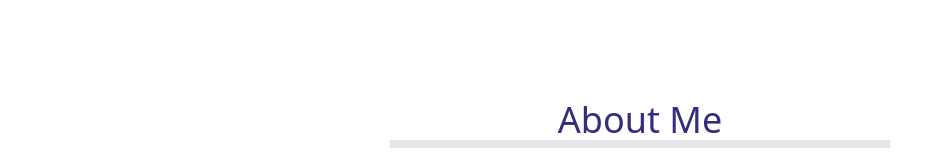
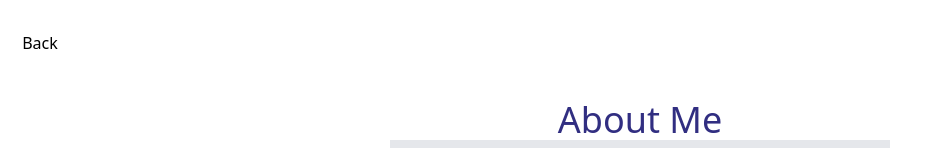
Before and after one commit to AnkitBishtForReal/MyPortfolio, a React (Vite) app: page /about in a window 1280 px wide. Shown: the top 160 px of the page, without its empty margins (0-930 px from the left). Built offline with nearby package versions, Linux system fonts and the light colour scheme.

Commit message:
minor fix

```diff
--- a/src/About.tsx
+++ b/src/About.tsx
@@ -1,8 +1,16 @@
+import { motion } from "framer-motion";
 import { FC } from "react";
+import {
+  BrowserRouter as Router,
+  Route,
+  Link,
+  useNavigate,
+  BrowserRouter,
+} from "react-router-dom";
 type AboutProps = {};
 const About: FC<AboutProps> = (props) => {
+  const navigate = useNavigate();
   return (
-    <section id="about">
     <div>
       <div className=" p-2 border-b-8 border-gray-200 ">
         <div className="flex justify-around">
@@ -32,12 +40,27 @@ const About: FC<AboutProps> = (props) => {
         <h2 className="text-sm font-medium text-gray-500">About</h2>
 
         <h3>
-            I have studied from code yogi batch. And developed interest in
-            coding.{" "}
+          I have studied from code yogi batch. And developed interest in coding.{" "}
         </h3>
       </div>
+      <motion.button
+        onClick={() => navigate("/")}
+        animate={{
+          scale: [1, 2, 2, 1, 1],
+          rotate: [0, 0, 180, 180, 0],
+          borderRadius: ["0%", "0%", "50%", "50%", "0%"],
+        }}
+        transition={{
+          duration: 2,
+          ease: "easeInOut",
+          times: [0, 0.2, 0.5, 0.8, 1],
+          repeat: Infinity,
+          repeatDelay: 1,
+        }}
+      >
+        Back
+      </motion.button>
     </div>
-    </section>
   );
 };
 
--- a/src/Home.tsx
+++ b/src/Home.tsx
@@ -1,7 +1,18 @@
+import { MotionConfig } from "framer-motion";
 import { FC } from "react";
+import { motion } from "framer-motion";
+import {
+  BrowserRouter as Router,
+  Route,
+  Link,
+  useNavigate,
+  BrowserRouter,
+} from "react-router-dom";
 type HomeProps = {};
 const Home: FC<HomeProps> = (props) => {
+  const navigate = useNavigate();
   return (
+    <>
       <div className="flex justify-between md:flex-row  flex-col">
         <div>
           <h1 className=" text-5xl text-purple-700 md:text-7xl font-bold">
@@ -18,6 +29,24 @@ const Home: FC<HomeProps> = (props) => {
           />
         </div>
       </div>
+      <motion.button
+        onClick={() => navigate("/")}
+        animate={{
+          scale: [1, 2, 2, 1, 1],
+          rotate: [0, 0, 180, 180, 0],
+          borderRadius: ["0%", "0%", "50%", "50%", "0%"],
+        }}
+        transition={{
+          duration: 2,
+          ease: "easeInOut",
+          times: [0, 0.2, 0.5, 0.8, 1],
+          repeat: Infinity,
+          repeatDelay: 1,
+        }}
+      >
+        Back
+      </motion.button>
+    </>
   );
 };
 
--- a/src/Project.tsx
+++ b/src/Project.tsx
@@ -1,6 +1,15 @@
+import { motion } from "framer-motion";
 import { FC } from "react";
+import {
+  BrowserRouter as Router,
+  Route,
+  Link,
+  useNavigate,
+  BrowserRouter,
+} from "react-router-dom";
 type ProjectProps = {};
 const Project: FC<ProjectProps> = (props) => {
+  const navigate = useNavigate();
   return (
     <div>
       <div className=" p-2 border-b-8 border-gray-200 ">
@@ -46,6 +55,23 @@ const Project: FC<ProjectProps> = (props) => {
           </div>
         </div>
       </div>
+      <motion.button
+        onClick={() => navigate("/")}
+        animate={{
+          scale: [1, 2, 2, 1, 1],
+          rotate: [0, 0, 180, 180, 0],
+          borderRadius: ["0%", "0%", "50%", "50%", "0%"],
+        }}
+        transition={{
+          duration: 2,
+          ease: "easeInOut",
+          times: [0, 0.2, 0.5, 0.8, 1],
+          repeat: Infinity,
+          repeatDelay: 1,
+        }}
+      >
+        Back
+      </motion.button>
     </div>
   );
 };
--- a/src/Resume.tsx
+++ b/src/Resume.tsx
@@ -1,6 +1,15 @@
+import { motion } from "framer-motion";
 import { FC } from "react";
+import {
+  BrowserRouter as Router,
+  Route,
+  Link,
+  useNavigate,
+  BrowserRouter,
+} from "react-router-dom";
 type ResumeProps = {};
 const Resume: FC<ResumeProps> = (props) => {
+  const navigate = useNavigate();
   return (
     <div>
       <div>
@@ -49,6 +58,23 @@ const Resume: FC<ResumeProps> = (props) => {
           </dt>
         </div>
       </div>
+      <motion.button
+        onClick={() => navigate("/")}
+        animate={{
+          scale: [1, 2, 2, 1, 1],
+          rotate: [0, 0, 180, 180, 0],
+          borderRadius: ["0%", "0%", "50%", "50%", "0%"],
+        }}
+        transition={{
+          duration: 2,
+          ease: "easeInOut",
+          times: [0, 0.2, 0.5, 0.8, 1],
+          repeat: Infinity,
+          repeatDelay: 1,
+        }}
+      >
+        Back
+      </motion.button>
     </div>
   );
 };
```
Lines whose indentation alone changed are shown as unchanged.
